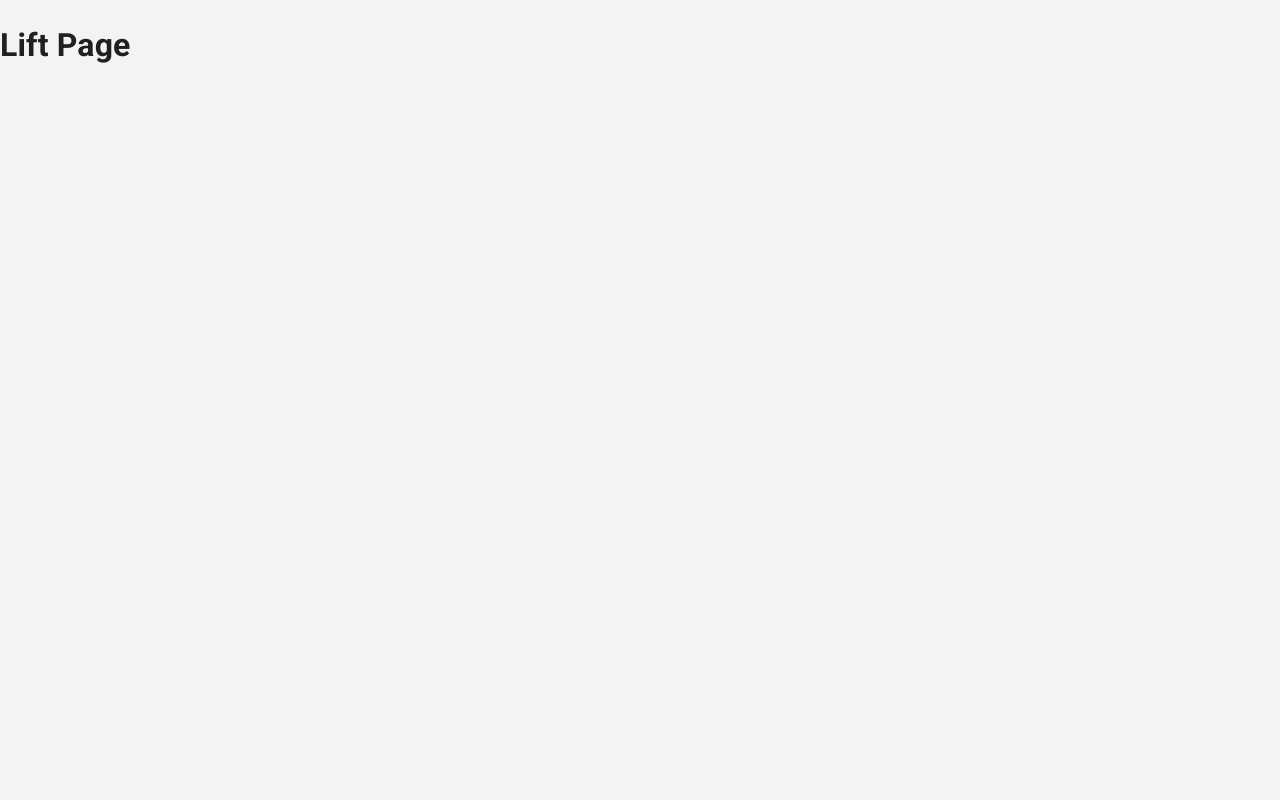
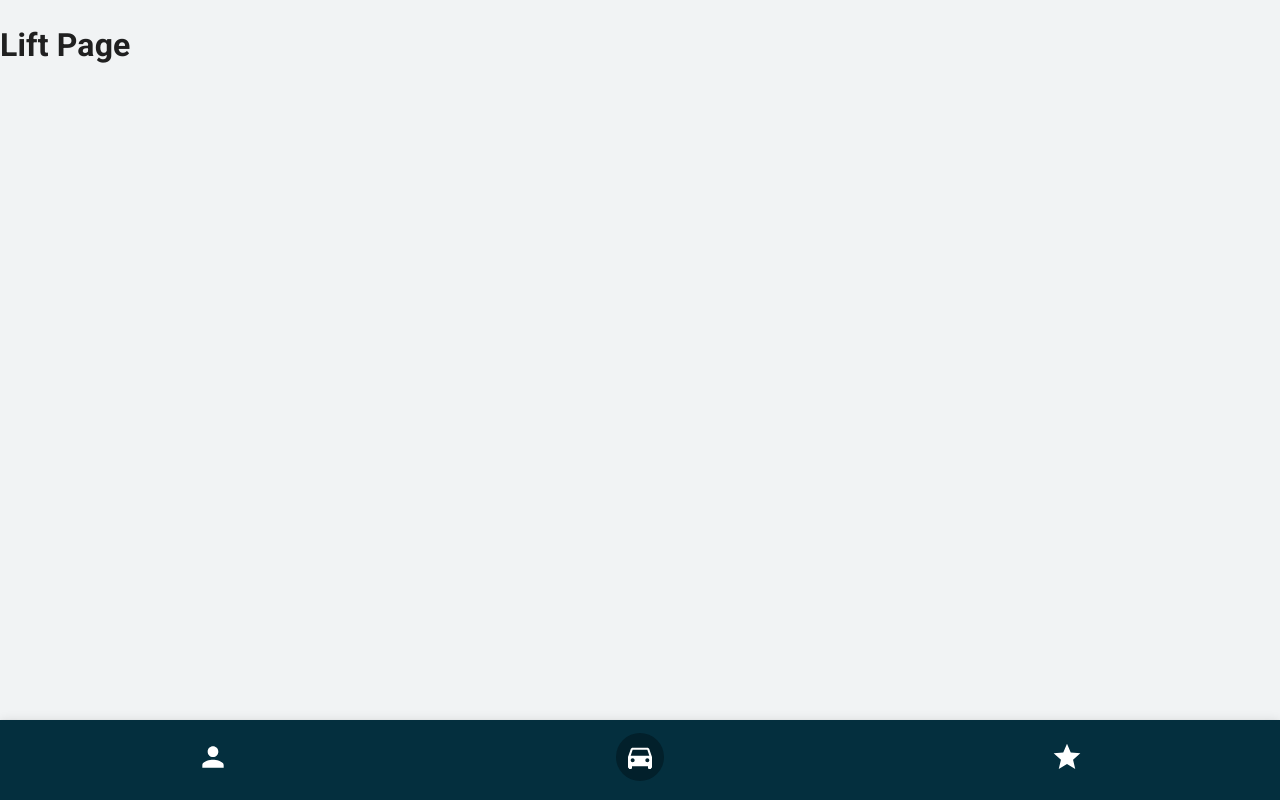
Before and after one commit to robersongarcia/ulift-client, a React (Vite) app: page / in a window 1280 px wide. Built offline with nearby package versions, Linux system fonts and the light colour scheme.

Commit message:
navbar ready

```diff
--- a/src/favorites/pages/FavoritesPage.tsx
+++ b/src/favorites/pages/FavoritesPage.tsx
@@ -1,8 +1,9 @@
+import { PageWithNavBar } from '../../ui/layout/PageWithNavBar'
 
 export function FavoritesPage (): JSX.Element {
   return (
-    <>
-        <h1>Favorites Page</h1>
-    </>
+    <PageWithNavBar>
+      <h1>Favorites Page</h1>
+    </PageWithNavBar>
   )
 }
--- a/src/lift/pages/LiftPage.tsx
+++ b/src/lift/pages/LiftPage.tsx
@@ -1,8 +1,9 @@
+import { PageWithNavBar } from '../../ui/layout/PageWithNavBar'
 
 export function LiftPage (): JSX.Element {
   return (
-    <>
-        <h1>Lift Page</h1>
-    </>
+    <PageWithNavBar>
+      <h1>Lift Page</h1>
+    </PageWithNavBar>
   )
 }
--- a/src/profile/pages/ProfilePage.tsx
+++ b/src/profile/pages/ProfilePage.tsx
@@ -1,8 +1,9 @@
+import { PageWithNavBar } from '../../ui/layout/PageWithNavBar'
 
 export function ProfilePage (): JSX.Element {
   return (
-    <>
-        <h1>Profile Page</h1>
-    </>
+    <PageWithNavBar>
+      <h1>Profile Page</h1>
+    </PageWithNavBar>
   )
 }
--- a/src/ui/components/NavBar.tsx
+++ b/src/ui/components/NavBar.tsx
@@ -1,8 +1,76 @@
+import { DirectionsCar, Person, Star } from '@mui/icons-material'
+import { AppBar, IconButton } from '@mui/material'
+import { NavLink, useLocation } from 'react-router-dom'
+import { useEffect, useState } from 'react'
 
 export function NavBar (): JSX.Element {
+  // get actual path
+  const { pathname } = useLocation()
+  const [path, setPath] = useState(pathname)
+
+  useEffect(() => {
+    setPath(pathname)
+  }, [pathname])
+
   return (
-    <>
-        <h1>Navbar</h1>
-    </>
+    <AppBar
+      position='relative'
+      sx={{
+        height: '10vh',
+        display: 'flex',
+        flexDirection: 'row',
+        justifyContent: 'space-around',
+        alignItems: 'center',
+        width: '100vw',
+        // bottom navbar
+        top: 'auto',
+        bottom: 0
+      }}
+    >
+
+      <IconButton
+      >
+        <NavLink to='/perfil'>
+          <Person
+            sx={{
+              fontSize: '3rem',
+              borderRadius: '50%',
+              padding: '0.5rem',
+              color: 'white',
+              backgroundColor: path === '/perfil' ? 'primary.dark' : 'inherit'
+            }}
+          />
+        </NavLink>
+      </IconButton>
+
+      <IconButton
+        >
+          <NavLink to='/'>
+          <DirectionsCar
+            sx={{
+              fontSize: '3rem',
+              borderRadius: '50%',
+              padding: '0.5rem',
+              color: 'white',
+              backgroundColor: path === '/' ? 'primary.dark' : 'inherit'
+            }}
+          />
+          </NavLink>
+      </IconButton>
+      <IconButton>
+        <NavLink to='/favoritos'>
+          <Star
+            sx={{
+              fontSize: '3rem',
+              borderRadius: '50%',
+              padding: '0.5rem',
+              color: 'white',
+              // eslint-disable-next-line max-len
+              backgroundColor: path === '/favoritos' ? 'primary.dark' : 'inherit'
+            }}
+          />
+          </NavLink>
+      </IconButton>
+    </AppBar>
   )
 }
--- /dev/null
+++ b/src/ui/layout/PageWithNavBar.tsx
@@ -0,0 +1,24 @@
+import { Grid } from '@mui/material'
+import { NavBar } from '../components/NavBar'
+import { type PropsWithChildren } from 'react'
+
+export function PageWithNavBar ({ children }: PropsWithChildren): JSX.Element {
+  return (
+    <Grid
+        container
+        sx={{
+          height: '100vh',
+          width: '100vw'
+        }}
+        >
+        <Grid
+            sx={{
+              height: '90vh'
+            }}
+            container>
+            {children ?? <></>}
+        </Grid>
+        <NavBar/>
+    </Grid>
+  )
+}
```
Also changed, not shown: index.html (line endings or trailing spaces).
